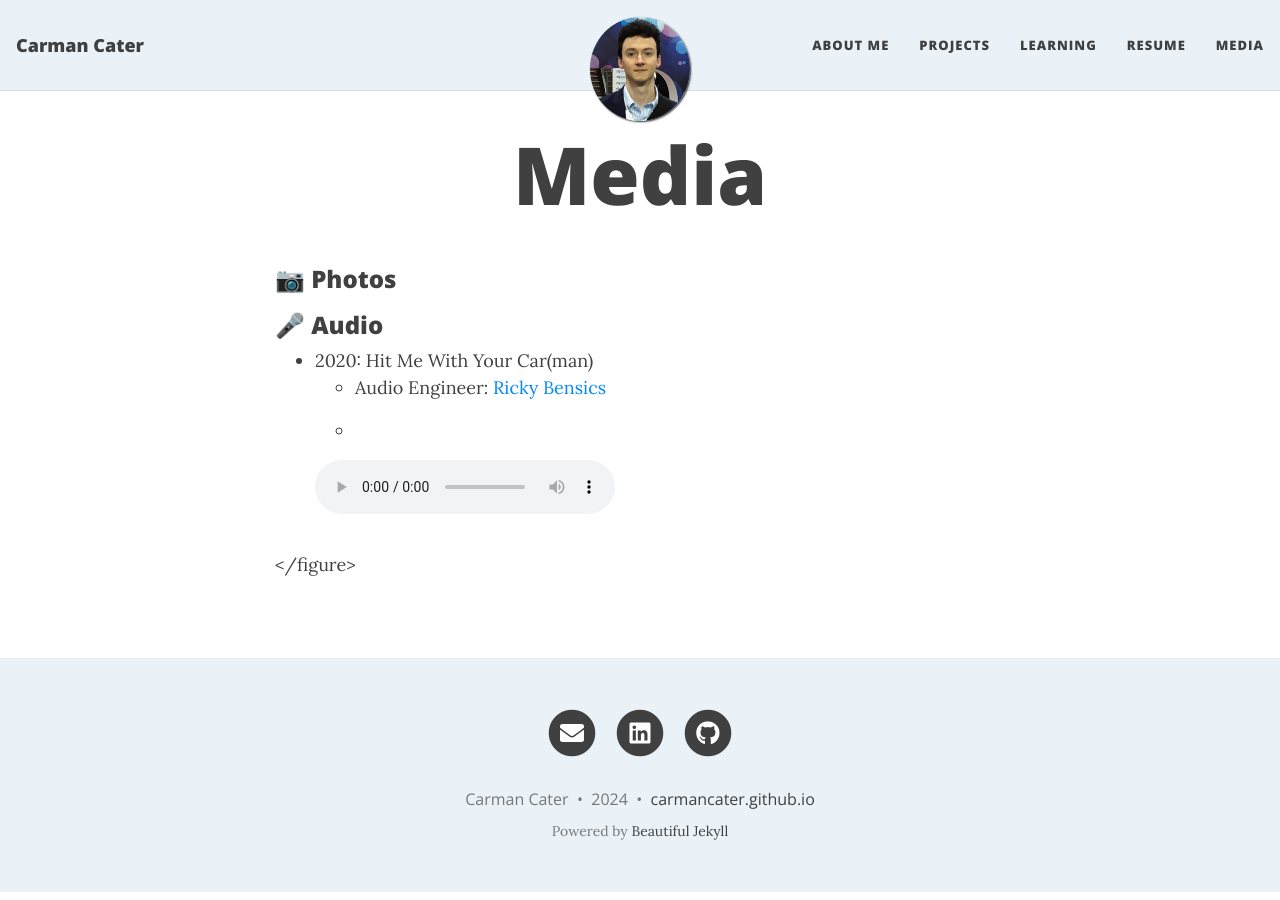
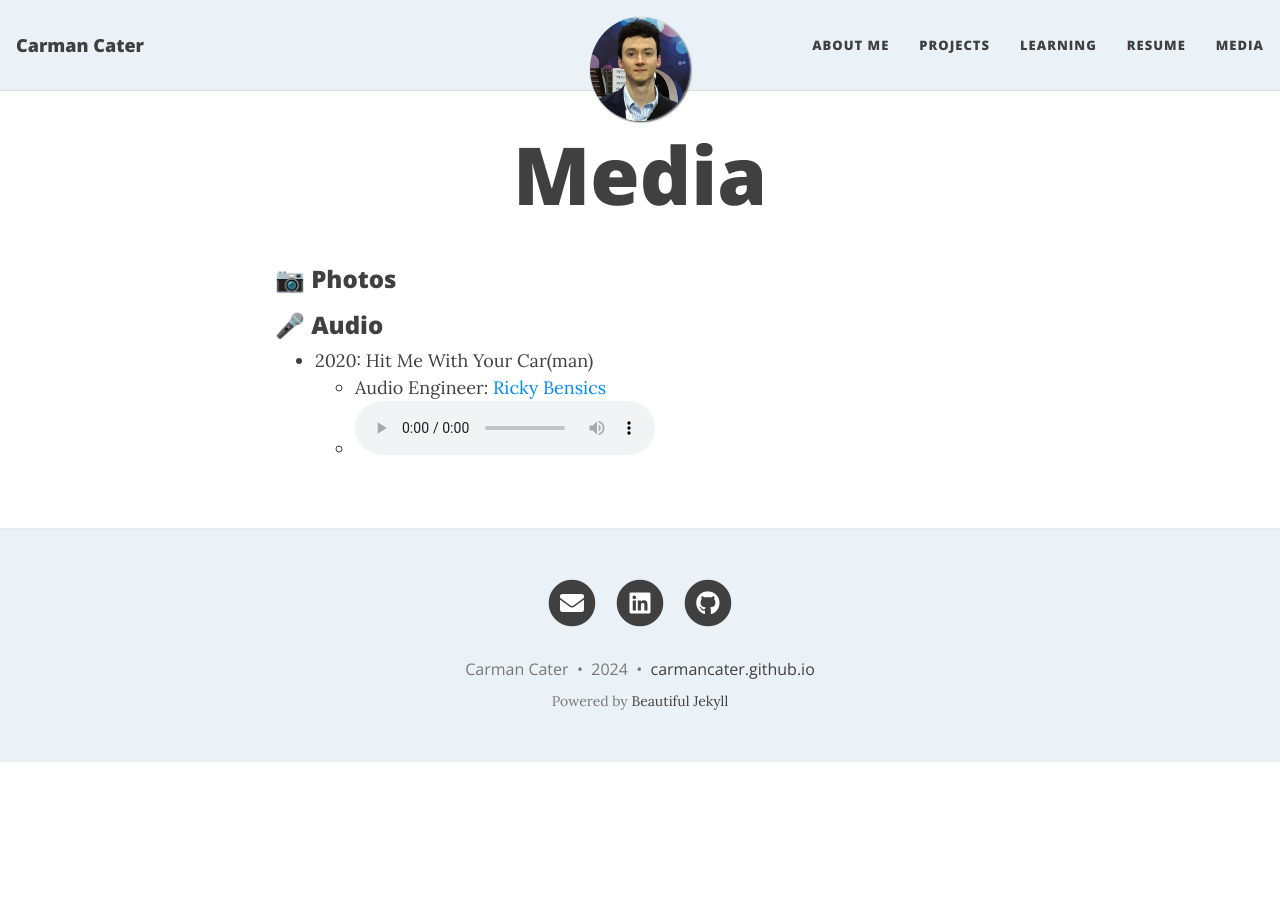
Before and after one commit to carmancater/carmancater.github.io, a Jekyll site: the page built from media.md, in a window 1280 px wide. Built offline with Jekyll 4.4.1, drawn with Linux system fonts in a browser that asks for light colours; nearby versions of some CDN libraries; emoji names are drawn with the system emoji font.

Commit message:
Update media.md

```diff
--- a/media.md
+++ b/media.md
@@ -10,6 +10,8 @@
 ### :microphone: Audio
 - 2020: Hit Me With Your Car(man)
     - Audio Engineer: [Ricky Bensics](https://www.linkedin.com/in/rickybensics/){:target="_blank"}
-    - <figure>
+    - <audio controls src="/assets/audio/hit me with your carman.mp3"></audio>
+
+<!--     - <figure>
   <audio controls src="/assets/audio/hit me with your carman.mp3"></audio>
-</figure>
+</figure> -->
```
